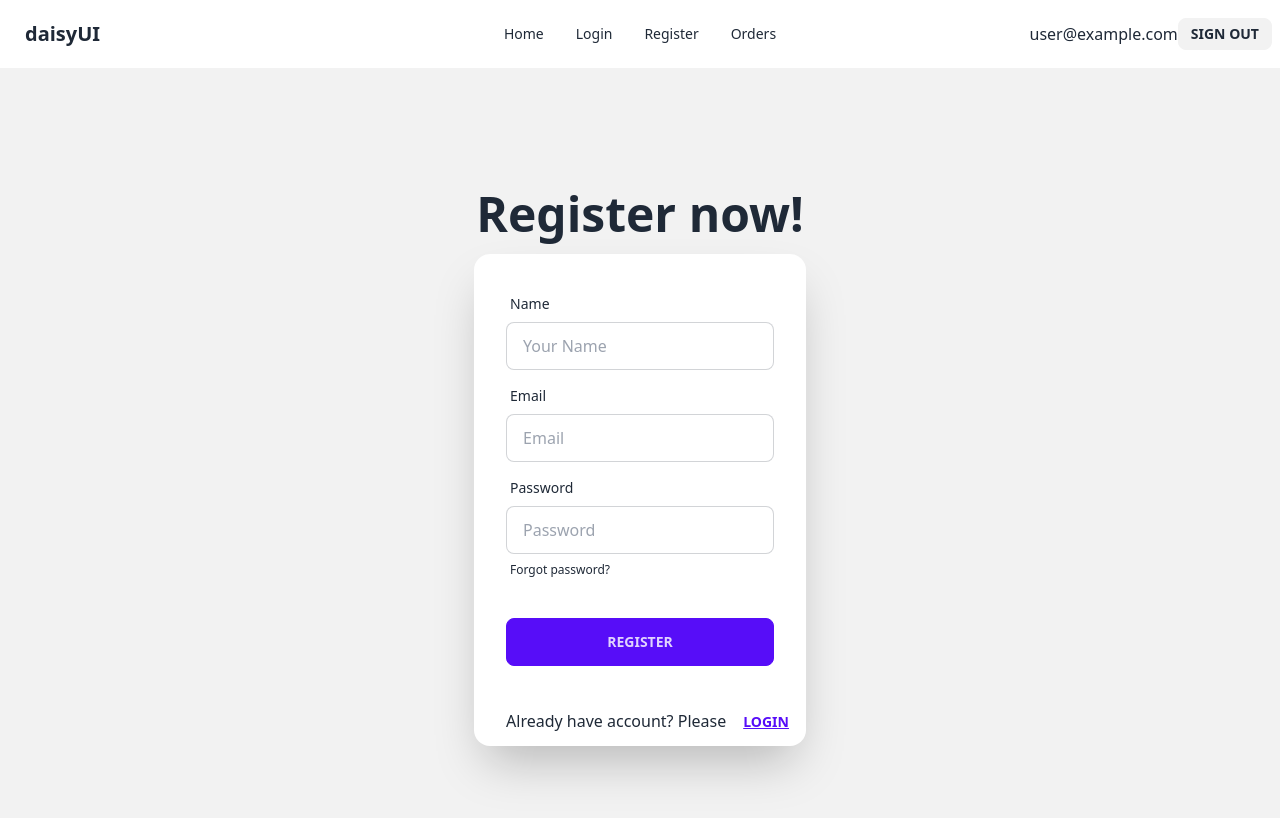
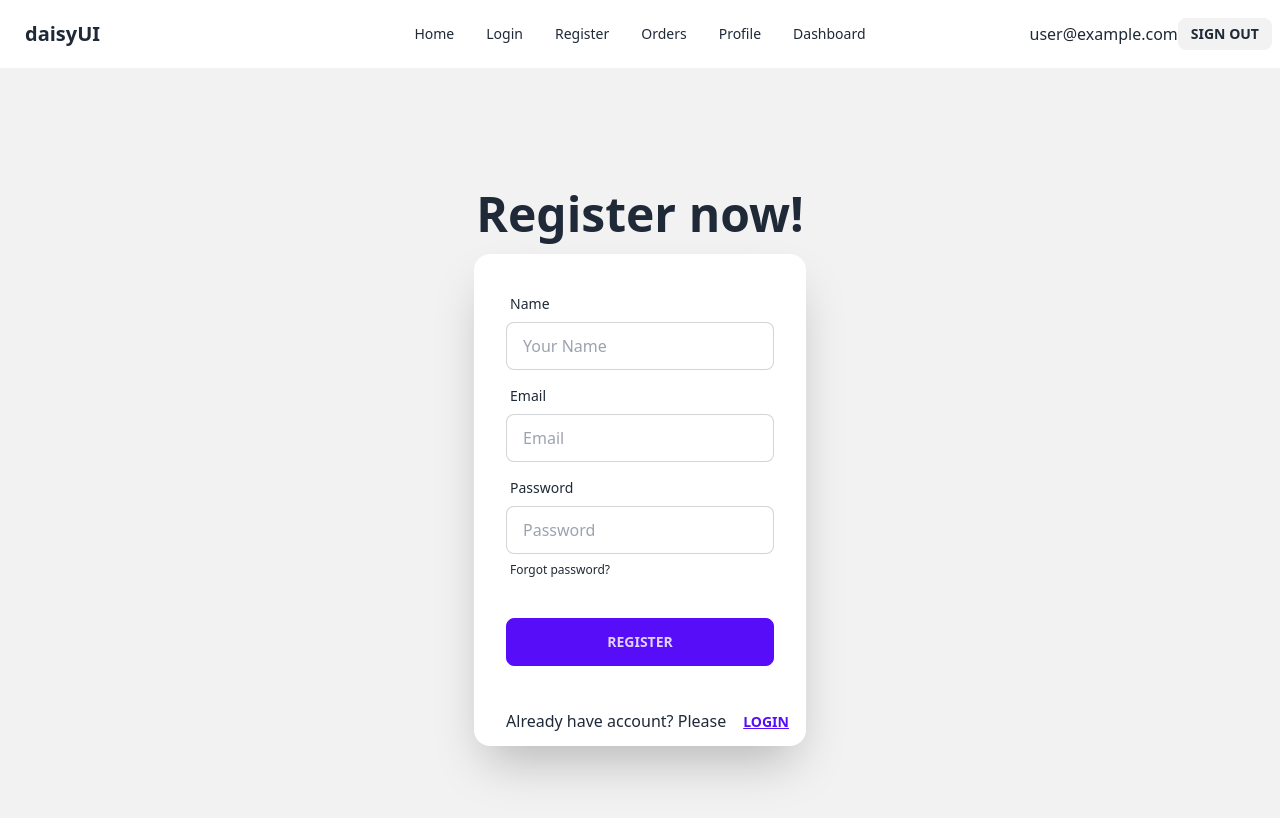
Before and after one commit to mamun-prodhan/auth-integration-and-private-route, a React (Vite) app: page /register in a window 1280 px wide. Shown: the top 818 px of the page. Built offline with nearby package versions, Linux system fonts and the light colour scheme; no server answers; sample sign-in values are in the browser's storage.

Commit message:
private route added

```diff
--- /dev/null
+++ b/src/components/Dashboard.jsx
@@ -0,0 +1,9 @@
+const Dashboard = () => {
+  return (
+    <div>
+      <h2 className="text-4xl font-bold text-center">This is Dashboard</h2>
+    </div>
+  );
+};
+
+export default Dashboard;
--- a/src/components/NavBar.jsx
+++ b/src/components/NavBar.jsx
@@ -24,9 +24,19 @@ const NavBar = () => {
       <li>
         <Link to="/register">Register</Link>
       </li>
-      <li>
-        <Link to="/orders">Orders</Link>
-      </li>
+      {user && (
+        <>
+          <li>
+            <Link to="/orders">Orders</Link>
+          </li>
+          <li>
+            <Link to="/profile">Profile</Link>
+          </li>
+          <li>
+            <Link to="/dashboard">Dashboard</Link>
+          </li>
+        </>
+      )}
     </>
   );
   return (
--- /dev/null
+++ b/src/components/Profile.jsx
@@ -0,0 +1,9 @@
+const Profile = () => {
+  return (
+    <div>
+      <h2 className="text-4xl font-bold text-center">This is Profile Route</h2>
+    </div>
+  );
+};
+
+export default Profile;
--- a/src/components/Register.jsx
+++ b/src/components/Register.jsx
@@ -1,9 +1,10 @@
 import { useContext } from "react";
-import { Link } from "react-router-dom";
+import { Link, useNavigate } from "react-router-dom";
 import { AuthContext } from "../providers/AuthProviders";
 
 const Register = () => {
   const { createUser } = useContext(AuthContext);
+  const navigate = useNavigate();
 
   const handleRegister = (e) => {
     e.preventDefault();
@@ -13,7 +14,11 @@ const Register = () => {
     console.log(name, email, password);
     // create user in firebase
     createUser(email, password)
-      .then((result) => console.log(result.user))
+      .then((result) => {
+        console.log(result.user);
+        e.target.reset();
+        navigate("/");
+      })
       .catch((error) => console.error(error));
   };
   return (
--- a/src/main.jsx
+++ b/src/main.jsx
@@ -10,6 +10,8 @@ import Root from "./components/Root.jsx";
 import AuthProviders from "./providers/AuthProviders";
 import Orders from "./components/Orders";
 import PrivateRoute from "./components/routes/PrivateRoute";
+import Profile from "./components/Profile";
+import Dashboard from "./components/Dashboard";
 
 const router = createBrowserRouter([
   {
@@ -36,6 +38,22 @@ const router = createBrowserRouter([
           </PrivateRoute>
         ),
       },
+      {
+        path: "/profile",
+        element: (
+          <PrivateRoute>
+            <Profile />
+          </PrivateRoute>
+        ),
+      },
+      {
+        path: "/dashboard",
+        element: (
+          <PrivateRoute>
+            <Dashboard />
+          </PrivateRoute>
+        ),
+      },
     ],
   },
 ]);
```
